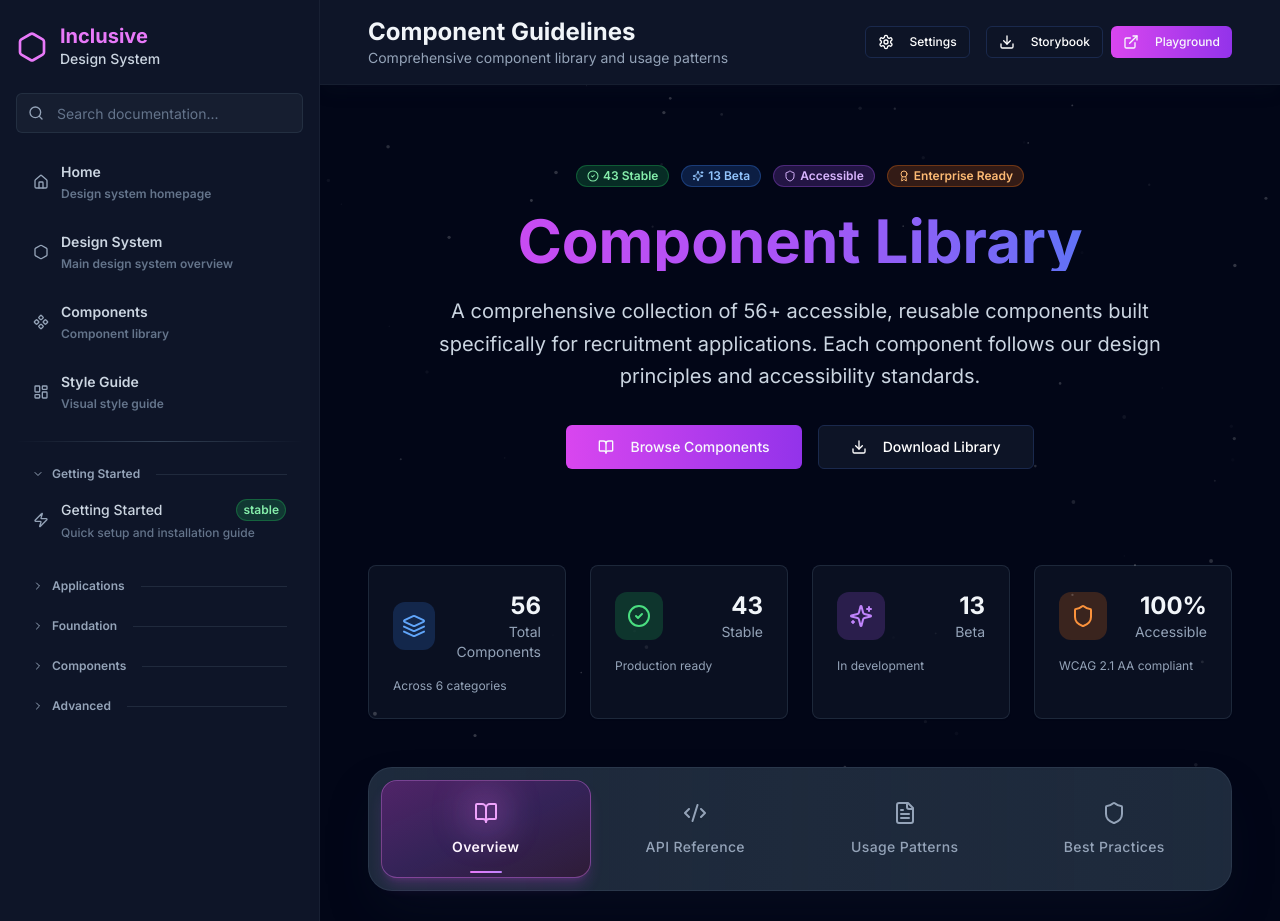
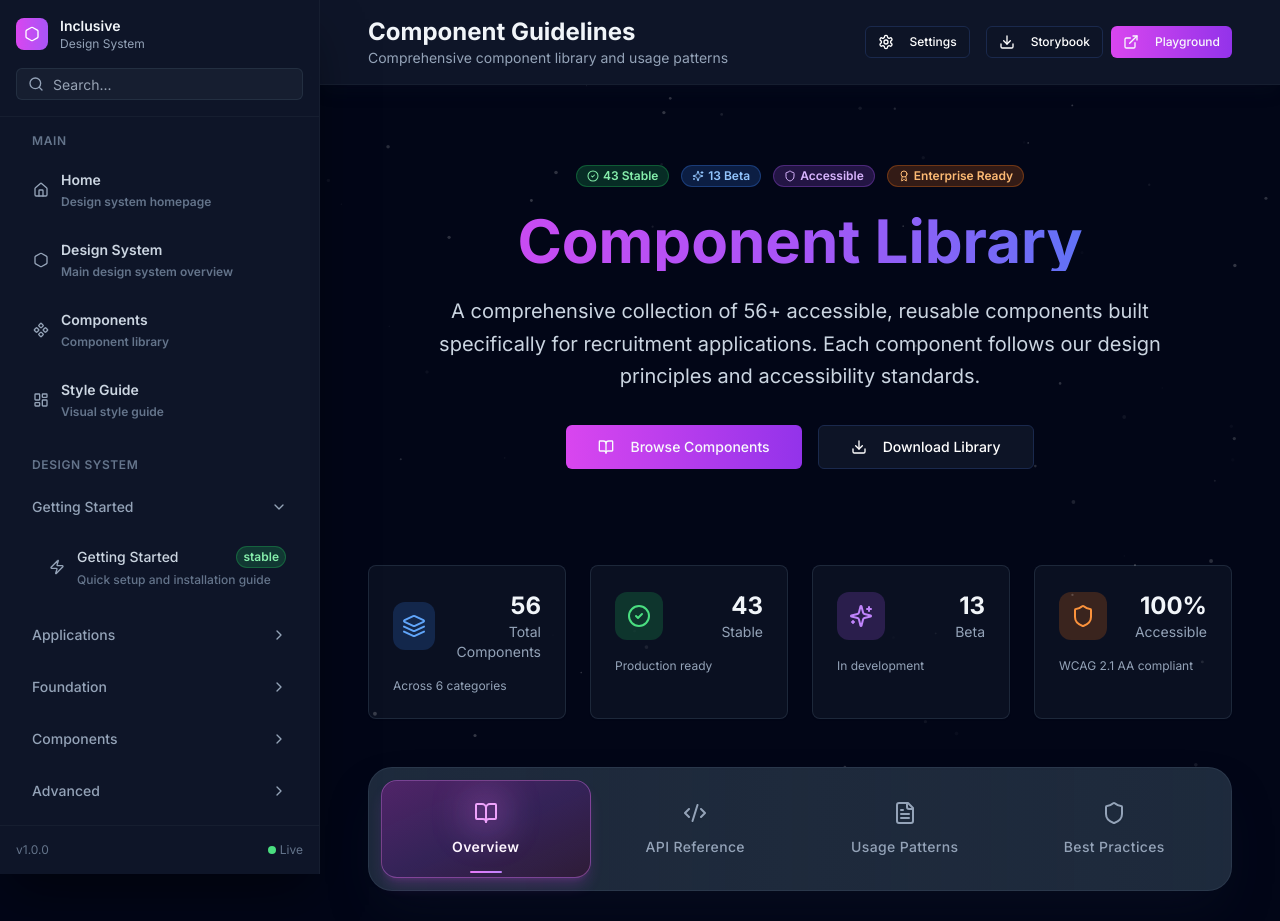
Before and after one commit to hawkbass/InclusiveDesignSystem, a Next.js app: page /design-system/components in a window 1280 px wide. Shown: the top 921 px of the page. Built offline with nearby package versions, Linux system fonts and the light colour scheme.

Commit message:
Refactor Dashboard Components layout and improve accessibility. Updated the structure to include a header section with component count and enhanced mobile navigation with a hamburger menu. Added aria-labels for better screen reader support.

```diff
--- a/app/dashboard-sections/dashboard-header.tsx
+++ b/app/dashboard-sections/dashboard-header.tsx
@@ -47,7 +47,7 @@ export function DashboardHeader({
                       setNotifications([])
                       setShowNotifications(false)
                     }}
-                    title="Mark all as read"
+                    aria-label="Mark all as read"
                   >
                     <CheckCircle2 className="h-3.5 w-3.5" />
                   </Button>
@@ -56,6 +56,7 @@ export function DashboardHeader({
                     size="sm"
                     className="h-7 w-7 p-0 text-slate-400 hover:text-slate-300 hover:bg-slate-700/50"
                     onClick={() => setShowNotifications(false)}
+                    aria-label="Close notifications"
                   >
                     <X className="h-3.5 w-3.5" />
                   </Button>
--- a/app/dashboard-sections/main-dashboard.tsx
+++ b/app/dashboard-sections/main-dashboard.tsx
@@ -309,7 +309,7 @@ export function MainDashboard() {
       />
 
       {/* Main Content */}
-      <div className="flex">
+      <div className="flex flex-col md:flex-row min-w-0">
         {/* Sidebar Navigation */}
         <SidebarNavigation
           activeTab={activeTab}
@@ -319,7 +319,7 @@ export function MainDashboard() {
         />
 
         {/* Main Content Area */}
-        <div className="flex-1 p-6 overflow-y-auto">
+        <div className="flex-1 p-6 overflow-y-auto min-w-0">
           <AnimatedElement animation="fade-in" delay={200}>
             {renderActiveTab()}
           </AnimatedElement>
--- a/app/design-system/accessibility/page.tsx
+++ b/app/design-system/accessibility/page.tsx
@@ -94,6 +94,7 @@ export default function Accessibility() {
                   onClick={() => setSettingsOpen(!settingsOpen)}
                   className={`transition-all ${settingsOpen ? 'bg-fuchsia-500/20 border-fuchsia-500/50' : 'hover:bg-slate-800'}`}
                   style={{ transitionDuration: `${1 / safeAnimationSpeed}s` }}
+                  aria-label="Toggle settings panel"
                 >
                   <Settings className="h-4 w-4 mr-2" />
                   Settings
@@ -122,6 +123,7 @@ export default function Accessibility() {
                     size="sm"
                     onClick={() => setSettingsOpen(false)}
                     className="h-6 w-6 p-0"
+                    aria-label="Close settings panel"
                   >
                     <X className="h-4 w-4" />
                   </Button>
--- a/app/design-system/components/page.tsx
+++ b/app/design-system/components/page.tsx
@@ -144,6 +144,7 @@ export default function ComponentGuidelines() {
                   onClick={() => setSettingsOpen(!settingsOpen)}
                   className={`transition-all ${settingsOpen ? 'bg-fuchsia-500/20 border-fuchsia-500/50' : 'hover:bg-slate-800'}`}
                   style={{ transitionDuration: `${1 / safeAnimationSpeed}s` }}
+                  aria-label="Toggle settings panel"
                 >
                   <Settings className="h-4 w-4 mr-2" />
                   Settings
@@ -172,6 +173,7 @@ export default function ComponentGuidelines() {
                     size="sm"
                     onClick={() => setSettingsOpen(false)}
                     className="h-6 w-6 p-0"
+                    aria-label="Close settings panel"
                   >
                     <X className="h-4 w-4" />
                   </Button>
--- a/app/design-system/overview/page.tsx
+++ b/app/design-system/overview/page.tsx
@@ -801,6 +801,7 @@ export interface Notification {
                   onClick={() => setSettingsOpen(!settingsOpen)}
                   className={`transition-all ${settingsOpen ? 'bg-fuchsia-500/20 border-fuchsia-500/50' : 'hover:bg-slate-800'}`}
                   style={{ transitionDuration: `${1 / safeAnimationSpeed}s` }}
+                  aria-label="Toggle settings panel"
                 >
                   <Settings className="h-4 w-4 mr-2" />
                   Settings
@@ -813,7 +814,7 @@ export interface Notification {
                   </Button>
                   <Button size="sm" className="bg-gradient-to-r from-fuchsia-500 to-purple-600 hover:shadow-lg hover:shadow-fuchsia-500/25 transition-all" style={{ transitionDuration: `${1 / safeAnimationSpeed}s` }}>
                     <ExternalLink className="h-4 w-4 mr-2" />
-                    View Live
+                    Documentation
                   </Button>
                 </div>
               </div>
@@ -829,6 +830,7 @@ export interface Notification {
                     size="sm"
                     onClick={() => setSettingsOpen(false)}
                     className="h-6 w-6 p-0"
+                    aria-label="Close settings panel"
                   >
                     <X className="h-4 w-4" />
                   </Button>
--- a/app/design-system/responsive/page.tsx
+++ b/app/design-system/responsive/page.tsx
@@ -70,6 +70,7 @@ export default function Responsive() {
                   onClick={() => setSettingsOpen(!settingsOpen)}
                   className={`transition-all ${settingsOpen ? 'bg-fuchsia-500/20 border-fuchsia-500/50' : 'hover:bg-slate-800'}`}
                   style={{ transitionDuration: `${1 / safeAnimationSpeed}s` }}
+                  aria-label="Toggle settings panel"
                 >
                   <Settings className="h-4 w-4 mr-2" />
                   Settings
@@ -98,6 +99,7 @@ export default function Responsive() {
                     size="sm"
                     onClick={() => setSettingsOpen(false)}
                     className="h-6 w-6 p-0"
+                    aria-label="Close settings panel"
                   >
                     <X className="h-4 w-4" />
                   </Button>
--- a/components/ui/unified-sidebar.tsx
+++ b/components/ui/unified-sidebar.tsx
@@ -185,6 +185,7 @@ export function UnifiedSidebar({ animationSpeed = [1], className }: UnifiedSideb
         )}
         style={{ transitionDuration: `${1 / safeAnimationSpeed}s` }}
         aria-current={active ? "page" : undefined}
+        onClick={() => setMobileOpen(false)}
       >
         <Icon className={cn(
           "h-4 w-4 shrink-0 transition-transform",
@@ -206,13 +207,9 @@ export function UnifiedSidebar({ animationSpeed = [1], className }: UnifiedSideb
             )}
           </div>
           {description && (
-            <div className="text-xs text-slate-500 mt-1 truncate">{description}</div>
+            <p className="text-xs text-slate-500 mt-1 line-clamp-2">{description}</p>
           )}
         </div>
-
-        {active && (
-          <div className="absolute inset-0 bg-gradient-to-r from-fuchsia-500/10 via-purple-500/10 to-transparent pointer-events-none" />
-        )}
       </Link>
     )
   }
@@ -221,22 +218,23 @@ export function UnifiedSidebar({ animationSpeed = [1], className }: UnifiedSideb
     const isExpanded = expandedCategories.includes(category)
 
     return (
-      <div className="space-y-1">
+      <div className="space-y-2">
         <button
           onClick={() => toggleCategory(category)}
-          className="flex items-center gap-2 px-4 py-2 text-xs font-semibold text-slate-400 hover:text-slate-300 transition-colors w-full text-left"
+          className="flex items-center justify-between w-full px-4 py-2 text-sm font-medium text-slate-400 hover:text-slate-300 transition-colors"
           style={{ transitionDuration: `${1 / safeAnimationSpeed}s` }}
+          aria-expanded={isExpanded}
+          aria-label={`Toggle ${category} section`}
         >
-          <ChevronRight className={cn(
-            "h-3 w-3 transition-transform",
-            isExpanded && "rotate-90"
-          )} style={{ transitionDuration: `${1 / safeAnimationSpeed}s` }} />
           <span>{category}</span>
-          <div className="flex-1 h-px bg-slate-700/50 ml-2" />
+          {isExpanded ? (
+            <ChevronDown className="h-4 w-4 transition-transform" style={{ transitionDuration: `${1 / safeAnimationSpeed}s` }} />
+          ) : (
+            <ChevronRight className="h-4 w-4 transition-transform" style={{ transitionDuration: `${1 / safeAnimationSpeed}s` }} />
+          )}
         </button>
-
         {isExpanded && (
-          <div className="space-y-1 animate-in slide-in-from-top-2" style={{ animationDuration: `${1 / safeAnimationSpeed}s` }}>
+          <div className="space-y-1 pl-4">
             {sections.map((section) => (
               <NavLink key={section.href} {...section} />
             ))}
@@ -249,33 +247,35 @@ export function UnifiedSidebar({ animationSpeed = [1], className }: UnifiedSideb
   const SidebarContent = () => (
     <div className="flex flex-col h-full">
       {/* Header */}
-      <Link
-        href="/"
-        className="flex items-center gap-3 px-4 py-6 font-bold text-fuchsia-400 text-xl focus:outline-none focus-visible:ring-2 focus-visible:ring-fuchsia-400 rounded group hover:scale-105 transition-transform"
-        style={{ transitionDuration: `${1 / safeAnimationSpeed}s` }}
-      >
-        <Hexagon className="h-8 w-8 group-hover:rotate-180 transition-transform duration-500" />
-        <div className="flex flex-col leading-tight">
-          <span>Inclusive</span>
-          <span className="text-sm text-slate-300 font-medium">Design System</span>
+      <div className="p-4 border-b border-slate-800/50">
+        <div className="flex items-center gap-3 mb-4">
+          <div className="w-8 h-8 bg-gradient-to-r from-fuchsia-500 to-purple-500 rounded-lg flex items-center justify-center">
+            <Hexagon className="h-4 w-4 text-white" />
           </div>
-      </Link>
+          <div className="flex-1 min-w-0">
+            <h2 className="text-sm font-semibold text-slate-100 truncate">Inclusive</h2>
+            <p className="text-xs text-slate-400 truncate">Design System</p>
+          </div>
+        </div>
 
         {/* Search */}
-      <div className="px-4 mb-4">
         <div className="relative">
-          <Search className="absolute left-3 top-1/2 -translate-y-1/2 h-4 w-4 text-slate-400" />
+          <Search className="absolute left-3 top-1/2 transform -translate-y-1/2 h-4 w-4 text-slate-400" />
           <Input
-            placeholder="Search documentation..."
+            placeholder="Search..."
             value={searchQuery}
             onChange={(e) => setSearchQuery(e.target.value)}
-            className="pl-10 bg-slate-800/50 border-slate-700/50 text-slate-300 placeholder:text-slate-500 focus:border-fuchsia-500/50"
+            className="pl-9 h-8 text-sm bg-slate-800/50 border-slate-700/50 focus:border-fuchsia-500/50"
+            aria-label="Search design system sections"
           />
         </div>
       </div>
 
+      {/* Navigation */}
+      <div className="flex-1 overflow-y-auto p-4 space-y-6">
         {/* Main Navigation */}
-      <div className="px-4 mb-4">
+        <div className="space-y-2">
+          <h3 className="text-xs font-semibold text-slate-500 uppercase tracking-wider px-4">Main</h3>
           <div className="space-y-1">
             {mainNavigation.map((item) => (
               <NavLink key={item.href} {...item} isMainNav />
@@ -283,66 +283,22 @@ export function UnifiedSidebar({ animationSpeed = [1], className }: UnifiedSideb
           </div>
         </div>
 
-      {/* Divider */}
-      <div className="px-4 mb-4">
-        <div className="h-px bg-gradient-to-r from-transparent via-slate-700 to-transparent" />
-      </div>
-
-      {/* Documentation Sections */}
-      <div className="flex-1 px-4 space-y-2 overflow-y-auto">
+        {/* Design System Sections */}
+        <div className="space-y-4">
+          <h3 className="text-xs font-semibold text-slate-500 uppercase tracking-wider px-4">Design System</h3>
           {Object.entries(categorizedSections).map(([category, sections]) => (
             <CategorySection key={category} category={category} sections={sections} />
           ))}
         </div>
+      </div>
 
       {/* Footer */}
-      <div className="px-4 py-4 mt-auto">
-        <div className="p-4 bg-slate-800/50 rounded-lg border border-slate-700/50">
-          <div className="flex items-center gap-2 mb-2">
-            <div className="w-2 h-2 bg-green-400 rounded-full animate-pulse" />
-            <span className="text-sm font-medium text-slate-300">System Status</span>
-          </div>
-          <div className="text-xs text-slate-400 space-y-1">
-            <div className="flex justify-between">
-              <span>Components:</span>
-              <span className="text-slate-300">57+</span>
-            </div>
-            <div className="flex justify-between">
-              <span>Version:</span>
-              <span className="text-slate-300">2.1.0</span>
-            </div>
-            <div className="flex justify-between">
-              <span>Updated:</span>
-              <span className="text-slate-300">Today</span>
-            </div>
-          </div>
-          <div className="flex gap-2 mt-3">
-            <Button
-              variant="ghost"
-              size="sm"
-              className="h-7 px-2 text-xs"
-              asChild
-            >
-              <Link href="/design-system/getting-started">
-                <div className="flex items-center">
-                  <HelpCircle className="h-3 w-3 mr-1" />
-                  Help
-                </div>
-              </Link>
-            </Button>
-            <Button
-              variant="ghost"
-              size="sm"
-              className="h-7 px-2 text-xs"
-              asChild
-            >
-              <Link href="https://github.com/inclusive-design/system" target="_blank">
-                <div className="flex items-center">
-                  <ExternalLink className="h-3 w-3 mr-1" />
-                  GitHub
-                </div>
-              </Link>
-            </Button>
+      <div className="p-4 border-t border-slate-800/50">
+        <div className="flex items-center justify-between text-xs text-slate-500">
+          <span>v1.0.0</span>
+          <div className="flex items-center gap-1">
+            <div className="w-2 h-2 bg-green-400 rounded-full"></div>
+            <span>Live</span>
           </div>
         </div>
       </div>
@@ -351,37 +307,37 @@ export function UnifiedSidebar({ animationSpeed = [1], className }: UnifiedSideb
 
   return (
     <>
-      {/* Desktop Sidebar */}
-      <aside className={cn(
-        "hidden lg:flex flex-col w-80 min-h-screen sticky top-0 bg-slate-900/95 backdrop-blur-xl border-r border-slate-800/60 z-40",
+      {/* Mobile Hamburger */}
+      <button
+        className="md:hidden fixed top-4 left-4 z-50 bg-slate-800/80 p-2 rounded-lg border border-slate-700/50"
+        aria-label="Open navigation menu"
+        onClick={() => setMobileOpen(true)}
+      >
+        <MenuIcon className="h-6 w-6 text-slate-200" />
+      </button>
+
+      {/* Mobile Overlay */}
+      {mobileOpen && (
+        <div
+          className="fixed inset-0 bg-black/40 z-40 md:hidden"
+          onClick={() => setMobileOpen(false)}
+          aria-label="Close navigation overlay"
+        />
+      )}
+
+      {/* Sidebar */}
+      <aside
+        className={cn(
+          "fixed md:static z-50 top-0 left-0 h-full w-80 bg-slate-900/95 border-r border-slate-800/50 backdrop-blur-xl shadow-2xl",
+          "transition-transform duration-300",
+          mobileOpen ? "translate-x-0" : "-translate-x-full md:translate-x-0",
           className
-      )}>
+        )}
+        role="navigation"
+        aria-label="Main navigation"
+      >
         <SidebarContent />
       </aside>
-
-      {/* Mobile Sidebar */}
-      <div className="lg:hidden">
-        <button
-          className="fixed top-4 left-4 z-50 p-2 rounded-lg bg-slate-900/90 border border-slate-800/60 focus:outline-none focus-visible:ring-2 focus-visible:ring-fuchsia-400 backdrop-blur-sm"
-          aria-label={mobileOpen ? "Close menu" : "Open menu"}
-          onClick={() => setMobileOpen(!mobileOpen)}
-        >
-          {mobileOpen ? (
-            <CloseIcon className="h-6 w-6 text-fuchsia-400" />
-          ) : (
-            <MenuIcon className="h-6 w-6 text-fuchsia-400" />
-          )}
-        </button>
-
-        {mobileOpen && (
-          <div className="fixed inset-0 bg-slate-950/80 z-40 flex backdrop-blur-sm">
-            <aside className="w-80 bg-slate-900/95 border-r border-slate-800/60 h-full overflow-y-auto">
-              <SidebarContent />
-            </aside>
-            <div className="flex-1" onClick={() => setMobileOpen(false)} />
-          </div>
-        )}
-      </div>
     </>
   )
 }
```
Also changed, not shown: app/components/categories/dashboard-components.tsx (+23 -5 lines), app/dashboard-sections/sidebar-navigation.tsx (+34 -3 lines). Lines whose indentation alone changed are shown as unchanged.
